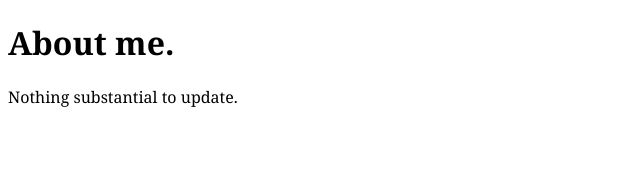
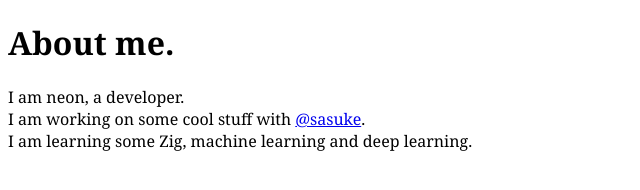
Before and after one commit to neonnbits/neonnbits.com, a plain HTML site: page index.html in a window 1280 px wide. Shown: the whole page, without its empty margins (0-640 px from the left). Drawn offline with Linux system fonts and the light colour scheme.

Commit message:
index page update

```diff
--- a/index.html
+++ b/index.html
@@ -14,6 +14,8 @@
 </head>
 <body>
     <h1>About me.</h1>
-    <p>Nothing substantial to update.</p>
+    <p>I am neon, a developer. <br> I am working on some cool stuff with <a href="http://x.com/sasuke___420">@sasuke</a>.<br>
+        I am learning some Zig, machine learning and deep learning.
+    </p>
 </body>
 </html>
```
